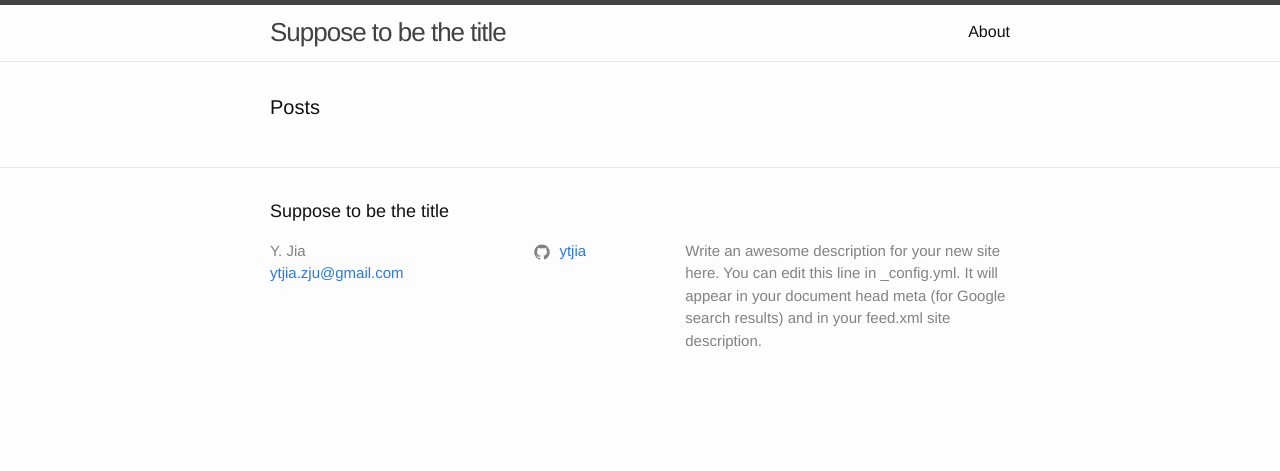
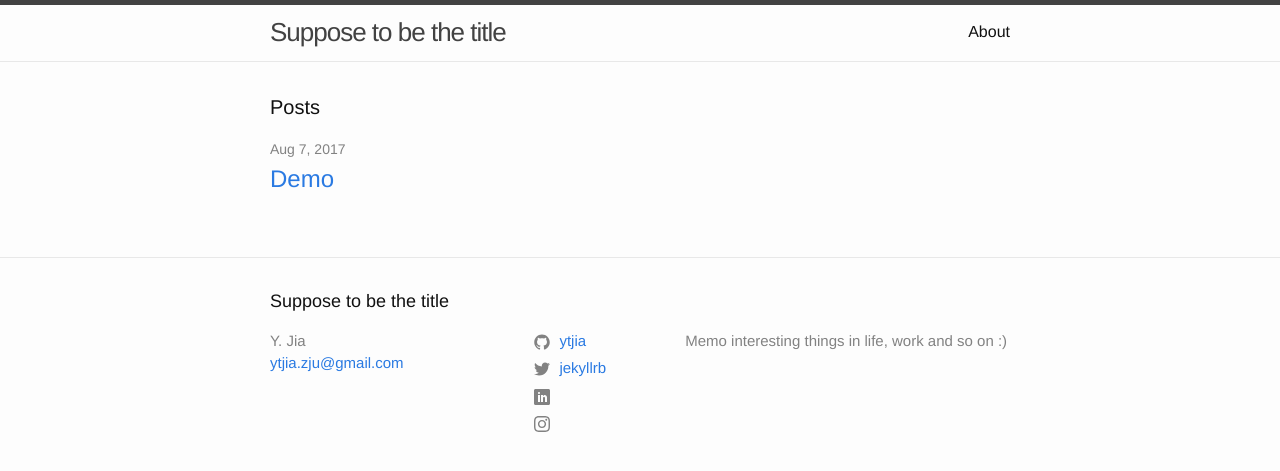
Before and after one commit to ytjia/ytjia.github.io, a Jekyll site: the page built from index.md, in a window 1280 px wide. Shown: the top 471 px of the page. Built offline with Jekyll 4.4.1, drawn with Linux system fonts in a browser that asks for light colours.

Commit message:
add linkedin and instagram link

```diff
--- a/_config.yml
+++ b/_config.yml
@@ -2,11 +2,12 @@ title: Suppose to be the title
 author: Y. Jia
 email: ytjia.zju@gmail.com
 description: > # this means to ignore newlines until "baseurl:"
-  Write an awesome description for your new site here. You can edit this
-  line in _config.yml. It will appear in your document head meta (for
-  Google search results) and in your feed.xml site description.
-# twitter_username: jekyllrb
-github_username:  ytjia
+  Memo interesting things in life, work and so on :)
+
+twitter_username: jekyllrb
+github_username: ytjia
+linkedin_username: yitian-jia-85337274
+instagram_username: ytjia
 
 # Minima date format
 # refer to http://shopify.github.io/liquid/filters/date/ if you want to customize this
--- a/_includes/footer.html
+++ b/_includes/footer.html
@@ -33,6 +33,18 @@
             {% include icon-twitter.html username=site.twitter_username %}
           </li>
           {% endif %}
+
+          {% if site.linkedin_username %}
+          <li>
+            {% include icon-linkedin.html username=site.linkedin_name %}
+          </li>
+          {% endif %}
+
+          {% if site.instagram_username %}
+          <li>
+            {% include icon-instagram.html username=site.instagram_name %}
+          </li>
+          {% endif %}
         </ul>
       </div>
 
--- a/_includes/icon-github.html
+++ b/_includes/icon-github.html
@@ -1 +1,3 @@
-<a href="https://github.com/{{ include.username }}"><span class="icon icon--github">{% include icon-github.svg %}</span><span class="username">{{ include.username }}</span></a>
+<a href="https://github.com/{{ include.username }}">
+  <span class="icon icon--github">{% include icon-github.svg %}</span><span class="username">{{ include.username }}</span>
+</a>
--- /dev/null
+++ b/_includes/icon-instagram.html
@@ -0,0 +1,3 @@
+<a href="https://instagram.com/{{ include.username }}">
+  <span class="icon icon--instagram">{% include icon-instagram.svg %}</span><span class="username">{{ include.username }}</span>
+</a>
--- /dev/null
+++ b/_includes/icon-linkedin.html
@@ -0,0 +1,4 @@
+<a href="https://linkedin.com/in/{{ include.username }}">
+  <span class="icon icon--linkedin">{% include icon-linkedin.svg %}</span>
+  <span class="username">{{ include.username }}</span>
+</a>
--- a/_includes/icon-twitter.html
+++ b/_includes/icon-twitter.html
@@ -1 +1,4 @@
-<a href="https://twitter.com/{{ include.username }}"><span class="icon icon--twitter">{% include icon-twitter.svg %}</span><span class="username">{{ include.username }}</span></a>
+<a href="https://twitter.com/{{ include.username }}">
+  <span class="icon icon--twitter">{% include icon-twitter.svg %}</span>
+  <span class="username">{{ include.username }}</span>
+</a>
```
Also changed, not shown: _posts/2017-08-07-demo.md (added, +9 -0 lines), _includes/icon-instagram.svg (added), _includes/icon-linkedin.svg (added).
